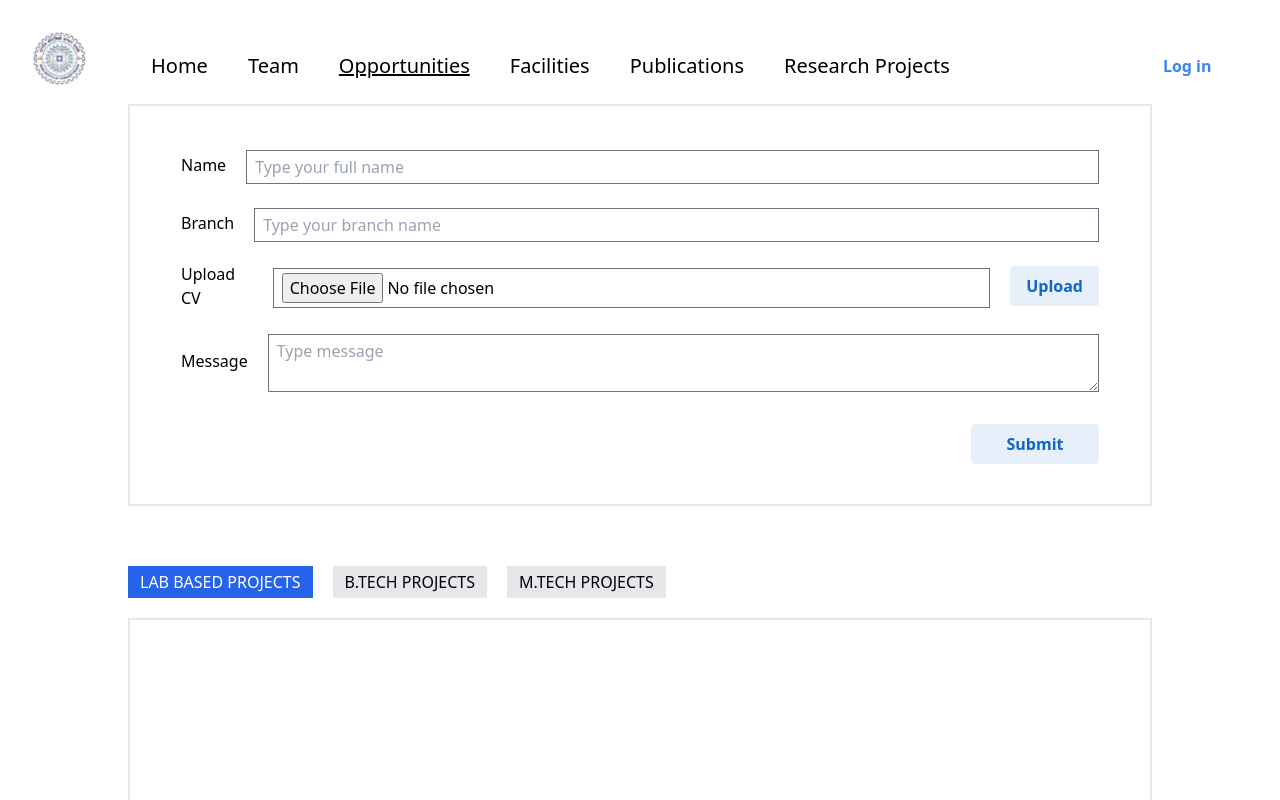
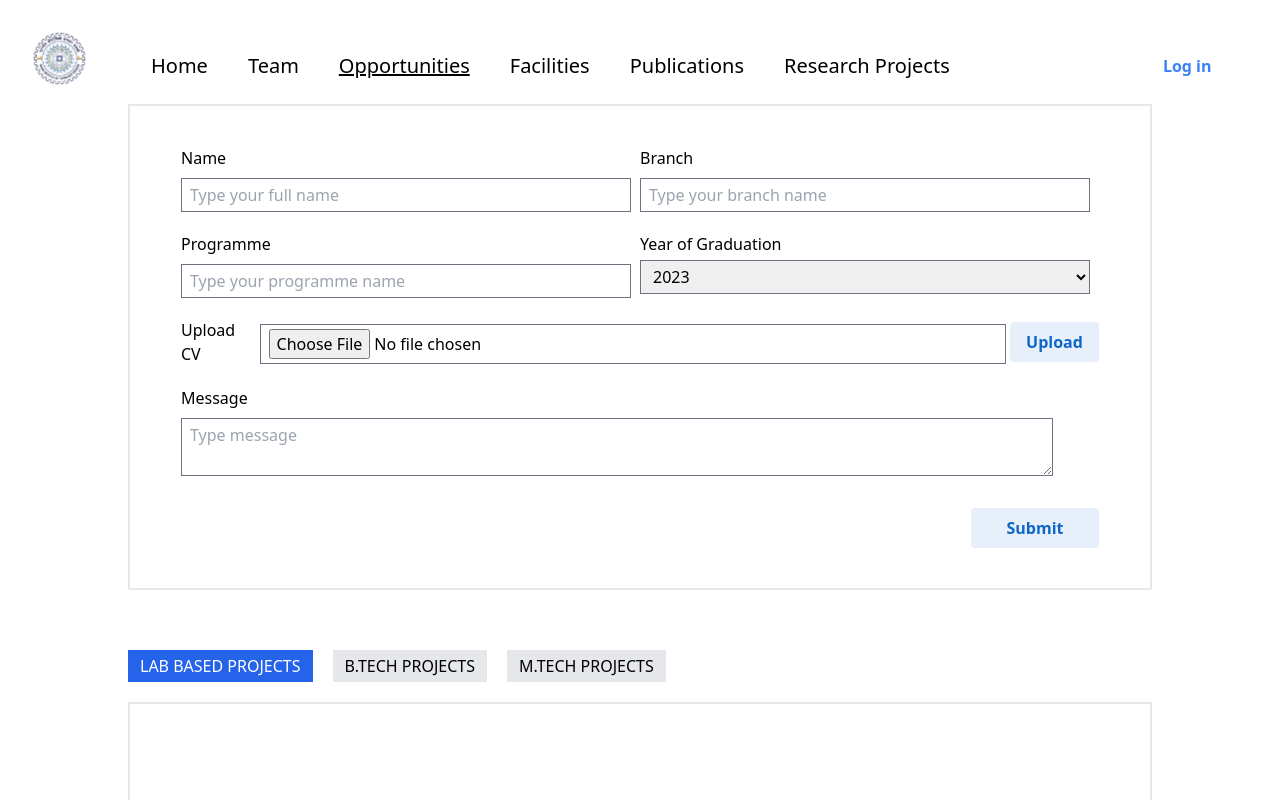
Before and after one commit to subhadip001/abhayshah, a Next.js app: page /opportunities in a window 1280 px wide. Shown: the top 800 px of the page. Built offline with nearby package versions, Linux system fonts and the light colour scheme.

Commit message:
fields added

```diff
--- /dev/null
+++ b/components/YearPicker.jsx
@@ -0,0 +1,29 @@
+import { useEffect } from "react";
+
+const YearPicker = ({ id, name, title, classname }) => {
+  const currentYear = new Date().getFullYear();
+  const minYear = 2000;
+  const maxYear = 2030;
+
+  useEffect(() => {
+    const yearInput = document.getElementById(id);
+    for (let year = maxYear; year >= minYear; year--) {
+      const option = document.createElement("option");
+      option.text = year;
+      option.value = year;
+      yearInput.add(option);
+    }
+
+    // Set the default selected year (you can adjust this value if needed)
+    yearInput.value = currentYear;
+  }, []);
+
+  return (
+    <div>
+      <label htmlFor={id}>{title}</label>
+      <select className={classname} id={id} name={name}></select>
+    </div>
+  );
+};
+
+export default YearPicker;
--- a/pages/opportunities/index.jsx
+++ b/pages/opportunities/index.jsx
@@ -2,6 +2,7 @@ import React, { useState } from "react";
 import FileUploader from "@/components/FileUploader";
 import { CgSpinner } from "react-icons/cg";
 import axios from "axios";
+import YearPicker from "@/components/YearPicker";
 
 const Opportunities = () => {
   const [projType, setProjType] = useState("lab");
@@ -11,7 +12,13 @@ const Opportunities = () => {
   const navClass = "px-3 py-1 bg-gray-200 cursor-pointer";
   const activeNavClass = "px-3 py-1 bg-blue-600 text-white";
 
-  const handleSendMail = async (nameOfStudent, branch, message) => {
+  const handleSendMail = async (
+    nameOfStudent,
+    branch,
+    programme,
+    yog,
+    message
+  ) => {
     try {
       const res = await axios.post(
         "https://api.subhadipmandal.engineer/abhay/send-email",
@@ -20,6 +27,8 @@ const Opportunities = () => {
           recipientEmail: "mnhacker2001@gmail.com",
           nameOfStudent,
           branch,
+          programme,
+          yog,
           message,
         }
       );
@@ -42,6 +51,8 @@ const Opportunities = () => {
         {
           nameOfStudent: data["name"],
           branch: data["branch"],
+          programme: data["programme"],
+          yog: data["yog"],
           cvLink: downloadURL,
           message: data["message"],
         }
@@ -49,7 +60,13 @@ const Opportunities = () => {
       console.log(res.data);
       setSpinner(false);
       setIsSubmitted(true);
-      handleSendMail(data["name"], data["branch"], data["message"]);
+      handleSendMail(
+        data["name"],
+        data["branch"],
+        data["programme"],
+        data["yog"],
+        data["message"]
+      );
     } catch (error) {
       console.log(error);
       setSpinner(false);
@@ -67,7 +84,8 @@ const Opportunities = () => {
         className="w-[80%] mx-auto border-2"
       >
         <div className="flex flex-col justify-center gap-5 w-[90%] mx-auto my-10">
-          <div className="flex items-center gap-5">
+          <div className="grid grid-cols-2">
+            <div className="flex flex-col gap-1">
               <label htmlFor="username">Name</label>
               <input
                 type="text"
@@ -75,10 +93,10 @@ const Opportunities = () => {
                 name="name"
                 placeholder="Type your full name"
                 required
-              className="inline-block w-[100%] outline-none leading-6 py-1 px-2 border border-gray-500 mt-1"
+                className="inline-block w-[98%] outline-none leading-6 py-1 px-2 border border-gray-500 mt-1"
               />
             </div>
-          <div className="flex items-center gap-5">
+            <div className="flex flex-col gap-1">
               <label htmlFor="fullname">Branch</label>
               <input
                 type="text"
@@ -88,7 +106,31 @@ const Opportunities = () => {
                 className="inline-block w-[98%] outline-none leading-6 py-1 px-2 border border-gray-500 mt-1"
               />
             </div>
-          <div className="flex items-center gap-5">
+          </div>
+          <div className="grid grid-cols-2">
+            <div className="flex flex-col gap-1">
+              <label htmlFor="fullname">Programme</label>
+              <input
+                type="text"
+                id="programme"
+                name="programme"
+                placeholder="Type your programme name"
+                className="inline-block w-[98%] outline-none leading-6 py-1 px-2 border border-gray-500 mt-1"
+              />
+            </div>
+
+            <div className="flex flex-col gap-1">
+              <YearPicker
+                id="yog"
+                name="yog"
+                title={"Year of Graduation"}
+                classname={
+                  "inline-block w-[98%] outline-none leading-6 py-1 px-2 border border-gray-500 mt-1"
+                }
+              />
+            </div>
+          </div>
+          <div className="flex gap-1 items-center">
             <label htmlFor="cv">Upload CV</label>
             <FileUploader
               className={
@@ -98,7 +140,7 @@ const Opportunities = () => {
               id={"cv"}
             />
           </div>
-          <div className="flex items-center gap-5">
+          <div className="flex flex-col gap-1">
             <label htmlFor="message">Message</label>
             <textarea
               type="message"
```
Lines whose indentation alone changed are shown as unchanged.
